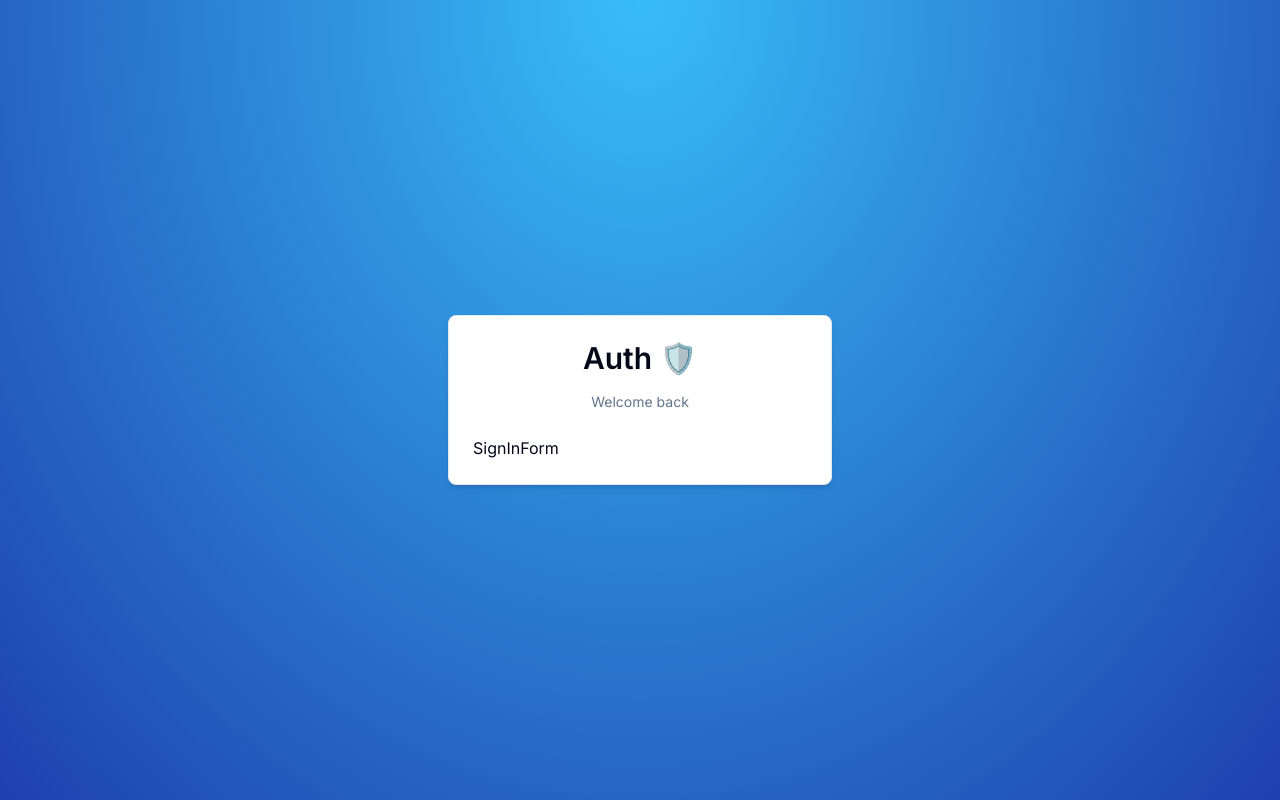
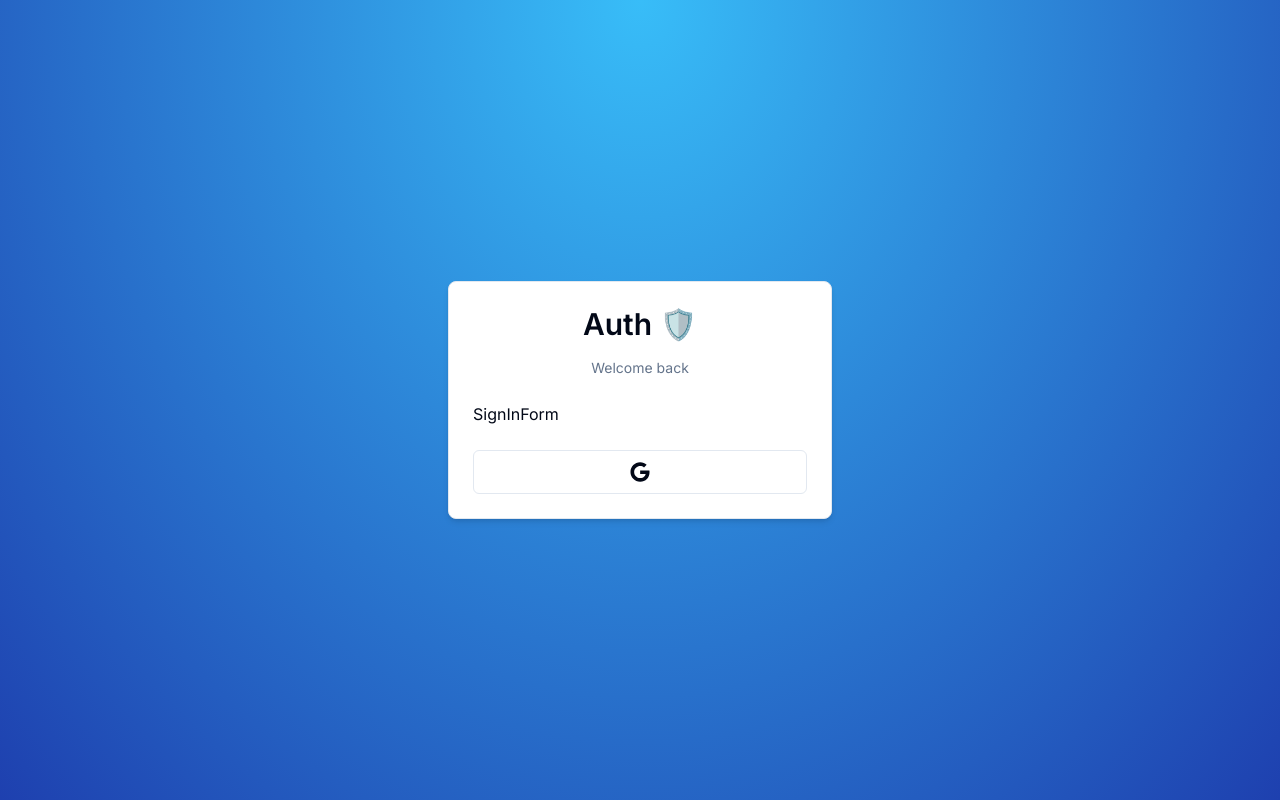
Before and after one commit to DragonSenses/nextjs-auth-starter, a Next.js app: page /auth/signin in a window 1280 px wide. Built offline with nearby package versions, Linux system fonts and the light colour scheme.

Commit message:
feat: Add SocialSignIn in CardWrapper component
Conditionally render the SocialSignIn component within the CardWrapper. This component handles social sign-in functionality.

```diff
--- a/components/auth/CardWrapper.tsx
+++ b/components/auth/CardWrapper.tsx
@@ -11,6 +11,7 @@ import {
   CardHeader,
   CardTitle,
 } from '@/components/ui/card';
+import SocialSignIn from '@/components/auth/SocialSignIn';
 
 interface CardWrapperProps {
   children: React.ReactNode;
@@ -27,6 +28,9 @@ export default function CardWrapper({
   headerLabel,
   showSocial,
 }: CardWrapperProps) {
+
+  const showSocialSignIn: boolean = true;
+
   return (
     <Card className='w-96 shadow-md'>
       <CardHeader>
@@ -35,6 +39,11 @@ export default function CardWrapper({
       <CardContent>
         {children}
       </CardContent>
+      {showSocialSignIn && (
+        <CardFooter>
+          <SocialSignIn />
+        </CardFooter>
+      )}
     </Card>
   )
 }
```
Also changed, not shown: 1 other file (tests, documents, lock files or other folders).
